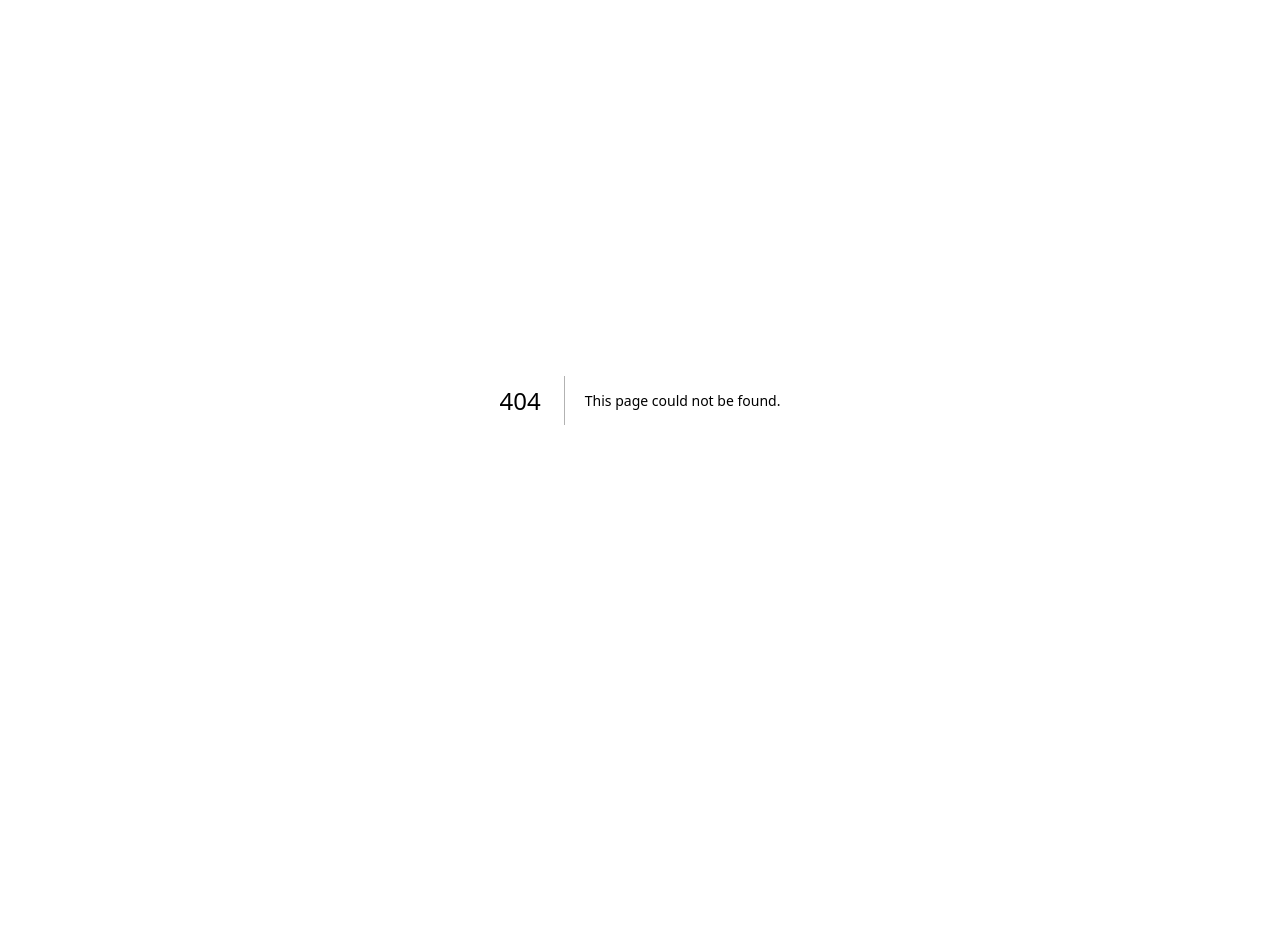
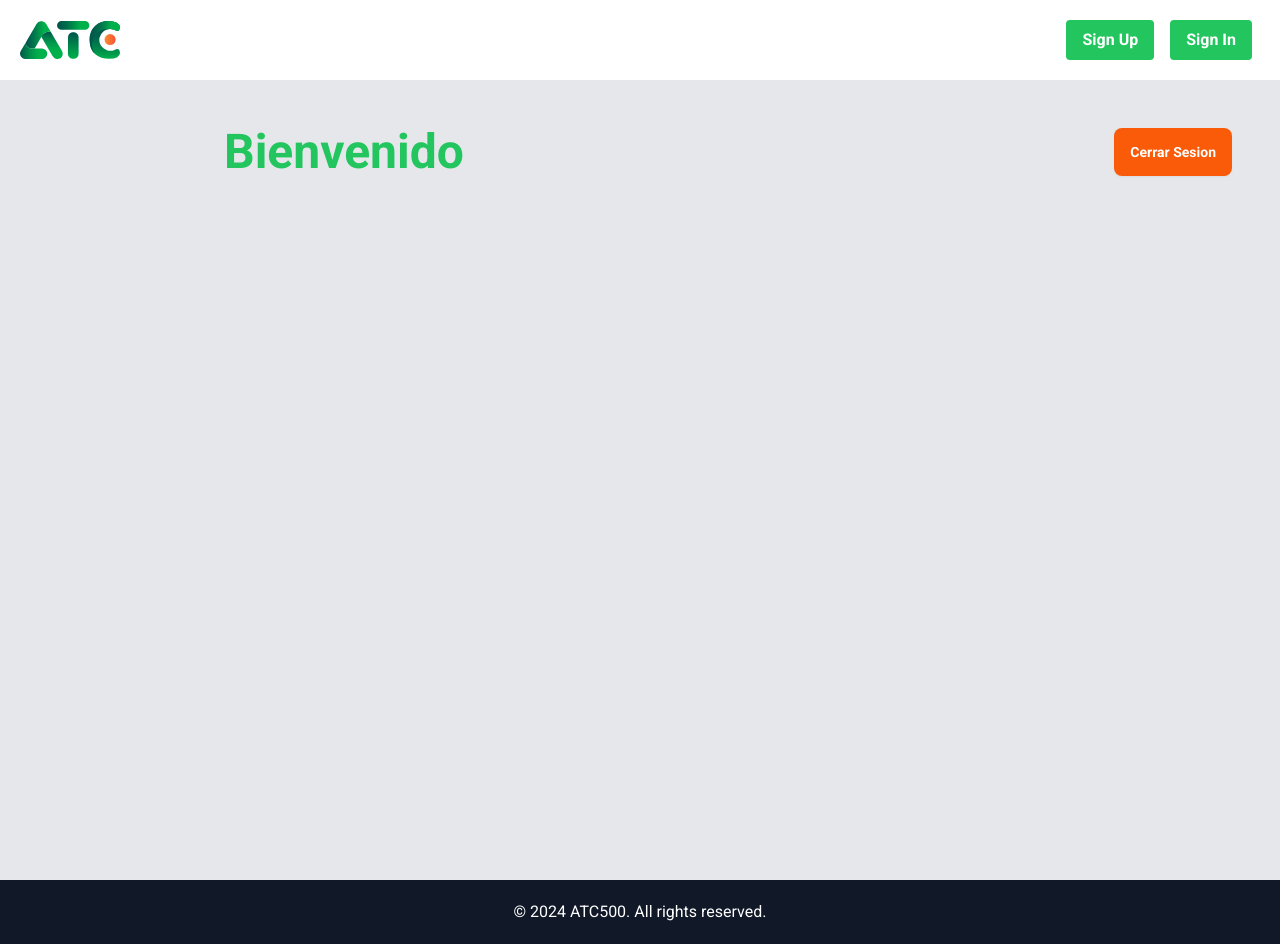
Before and after one commit to guidounion6/ATC500-Prueba, a Next.js app in the folder frontend/: page /dashboard in a window 1280 px wide. Before the commit this address had no page. Before the commit the page ends 800 px from the top, so only its background shows below. Built offline with nearby package versions, Linux system fonts and the light colour scheme.

Commit message:
Back en Vercel

```diff
--- a/frontend/app/(home)/(auth)/sign-up/page.tsx
+++ b/frontend/app/(home)/(auth)/sign-up/page.tsx
@@ -25,10 +25,9 @@ const SingUpPage = () => {
   const router = useRouter();
 
   return (
-    <section className='min-h-screen flex flex-col flex-between bg-gray-200'>
+    <section className='min-h-screen flex flex-col flex-center bg-gray-200'>
       <div className='max-w-sm w-full p-6 bg-graybg rounded-lg shadow-md mt-10'>
         <h1 className='text-2xl text-primary mb-6'>Registrate</h1>
-        <div>
         <Formik
           initialValues={{ name: "", email: "", password: "" }}
           validationSchema={signupSchema}
@@ -122,7 +121,6 @@ const SingUpPage = () => {
           )}
         </Formik>
       </div>
-      </div>
     </section >
   )
 }
--- /dev/null
+++ b/frontend/app/(home)/dashboard/layout.tsx
@@ -0,0 +1,21 @@
+import type { Metadata } from "next"
+import React from "react"
+
+const metadata: Metadata = {
+    title: "My Next.js App",
+    description: "My Next.js App",
+}
+
+const DashboardLayout = ({ children }: Readonly<{ children: React.ReactNode }>) => {
+    return (
+        <main className="relative bg-gray-200">
+            <div className="flex">
+                <section className="flex min-h-screen flex-1 flex-col max-md:pb-14">
+                  {children}
+                </section>
+            </div>
+        </main>
+    )
+}
+
+export default DashboardLayout
--- /dev/null
+++ b/frontend/app/(home)/dashboard/page.tsx
@@ -0,0 +1,29 @@
+import DashCard from '@/components/UI/DashCard'
+import React from 'react'
+
+const DashboardPage = () => {
+    return (
+        <section className='flex flex-col sm:flex-row flex-between w-full'>
+            <div className='w-full'>
+                <section className='w-full h-screen md:h-full py-4 px-12 md:py-12 md:ps-56 flex flex-col flex-center gap-4'>
+                    <div className='w-full flex flex-between'>
+                        <h1 className='text-3xl md:text-5xl text-primary font-bold'>
+                            Bienvenido
+                        </h1>
+                        <button className='bg-terciary btn tbn-sx md:btn-md text-white border-none hover:bg-accent3'>
+                            Cerrar Sesion
+                        </button>
+                        {/* <DashCard
+                        image=""
+                        size={2}
+                        title={"Mis equipos"}
+                        path={""}
+                        /> */}
+                    </div>
+                </section>
+            </div>
+        </section>
+    )
+}
+
+export default DashboardPage
--- a/frontend/app/(home)/layout.tsx
+++ b/frontend/app/(home)/layout.tsx
@@ -13,7 +13,7 @@ const HomeLayout = ({ children }: Readonly<{ children: React.ReactNode }>) => {
             <NavBar />
             <div className="flex">
                 <section className="flex min-h-screen flex-1 flex-col max-md:pb-14">
-                    <div className="w-full ">
+                    <div className="w-full">
                         {children}
                     </div>
                 </section>
--- a/frontend/app/(home)/page.tsx
+++ b/frontend/app/(home)/page.tsx
@@ -12,7 +12,7 @@ export default function Home() {
           <Image
           src={heroImage}
           alt="Una cancha de futbol"
-          layout="fill"
+          fill
           quality={100}
           className="opacity-75 cover fill"
           />
--- /dev/null
+++ b/frontend/app/axios_config/axios.config.js
@@ -0,0 +1,18 @@
+import axios from "axios"
+
+const instance = axios.create({
+    baseUrl: "http://localhost:3001/api/v1"
+})
+
+instance.interceptors.request.use(
+    (config) => {
+        const token = localStorage.getItem("token")
+        if(token) {
+            config.headers.Authorization = `Bearer ${token}`
+        }
+        return config
+    },
+    (error) => Promise.reject(error)
+)
+
+export default instance
--- /dev/null
+++ b/frontend/components/UI/DashCard.tsx
@@ -0,0 +1,38 @@
+import React from 'react'
+import { useRouter } from "next/router"
+import Image, { StaticImageData } from 'next/image'
+
+interface HomeCardProps {
+    image: StaticImageData,
+    size: number,
+    title: string,
+    path: string,
+    onClick: () => void
+}
+
+const DashCard = ({ image, size, title, path, onClick }: HomeCardProps) => {
+    const router = useRouter()
+    const navigateTo = (path: string) => {
+        path ? router.push(path) : null
+    }
+    return (
+        <div
+            className={`relative cursor-pointer overflow-hidden shadow-lg rounded-lg col-span-${size}`}
+            onClick={path ? () => navigateTo(path) : onClick}
+        >
+            <Image
+                src={image}
+                fill
+                alt="card-img"
+                className='w-full h-full object-cover'
+            />
+            <div className='absolute inset-0 bg-black bg-opacity-50 flex flex-center'>
+                <h3 className='text-white text-lg text-center md:text-2xl font-bold'>
+                    {title}
+                </h3>
+            </div>
+        </div>
+    )
+}
+
+export default DashCard
--- a/frontend/package.json
+++ b/frontend/package.json
@@ -22,6 +22,7 @@
     "@types/node": "^20",
     "@types/react": "^18",
     "@types/react-dom": "^18",
+    "daisyui": "^4.12.10",
     "eslint": "^8",
     "eslint-config-next": "14.2.5",
     "postcss": "^8",
--- a/frontend/tailwind.config.ts
+++ b/frontend/tailwind.config.ts
@@ -25,6 +25,6 @@ const config: Config = {
       },
     },
   },
-  plugins: [],
+  plugins: [require('daisyui')],
 };
 export default config;
```
Also changed, not shown: 2 other files (tests, documents, lock files or other folders). Lines whose indentation alone changed are shown as unchanged.
